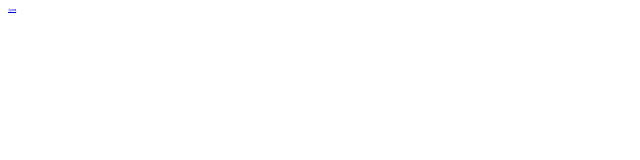
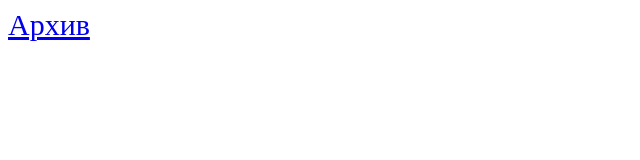
Before and after one commit to vin-journal-archive/vin-journal-archive, a plain HTML site: page index.html in a window 1280 px wide. Shown: the whole page, without its empty margins (0-640 px from the left). Drawn offline with Linux system fonts and the light colour scheme.

Commit message:
Update index.html

```diff
--- a/index.html
+++ b/index.html
@@ -3,6 +3,6 @@
 <meta name="yandex-verification" content="2a5fced0ed8ed658" />
 </head>
 <body>
-<a href='https://vin-journal-archive.github.io/vinj/' style="font-size: +3">Архив</a>
+<a href='https://vin-journal-archive.github.io/vinj/' style="font-size: +30">Архив</a>
 </body>
 </html>
```
